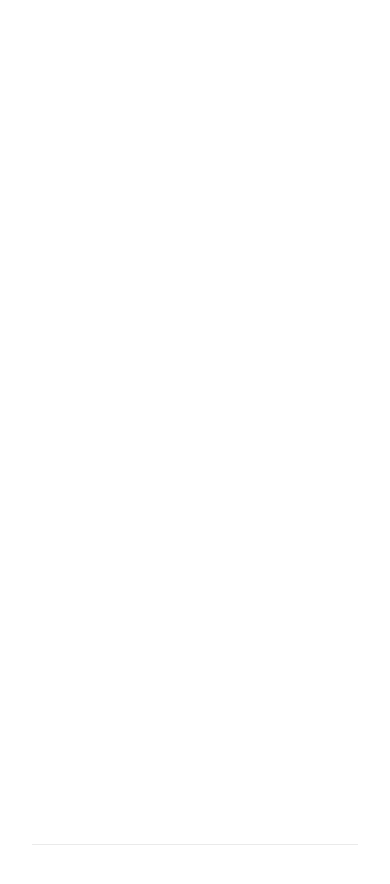
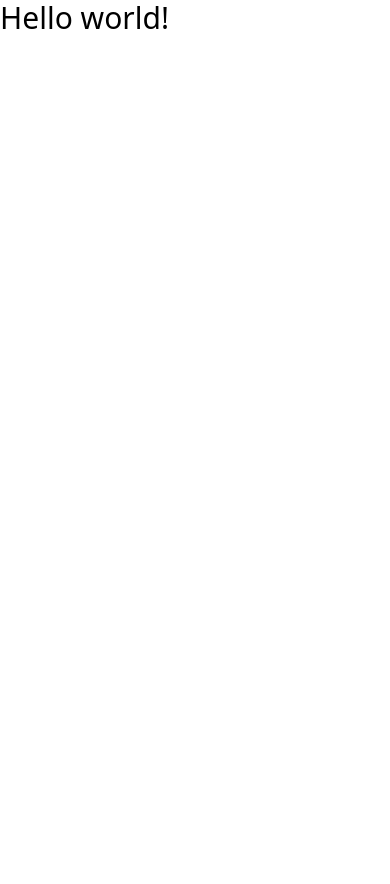
Before and after one commit to carmtsang/authentication-app, a Next.js app: page / in a window 390 px wide. Shown: the top 884 px of the page. After the commit the page ends 844 px from the top, so only its background shows below. Built offline with nearby package versions, Linux system fonts and the light colour scheme.

Commit message:
config tailwind

```diff
--- a/pages/index.tsx
+++ b/pages/index.tsx
@@ -1,19 +1,20 @@
 import Head from "next/head";
 import Image from "next/image";
-import styles from "../styles/Home.module.css";
 
 export default function Home() {
   return (
-    <div className={styles.container}>
+    <div>
       <Head>
         <title>Authentication-App</title>
         <meta name="description" content="Generated by create next app" />
         <link rel="icon" href="/favicon.ico" />
       </Head>
 
-      <main className={styles.main}></main>
+      <main>
+        <h1 className="text-3xl">Hello world!</h1>
+      </main>
 
-      <footer className={styles.footer}></footer>
+      <footer></footer>
     </div>
   );
 }
--- a/styles/Home.module.css
+++ /dev/null
@@ -1,129 +0,0 @@
-.container {
-  padding: 0 2rem;
-}
-
-.main {
-  min-height: 100vh;
-  padding: 4rem 0;
-  flex: 1;
-  display: flex;
-  flex-direction: column;
-  justify-content: center;
-  align-items: center;
-}
-
-.footer {
-  display: flex;
-  flex: 1;
-  padding: 2rem 0;
-  border-top: 1px solid #eaeaea;
-  justify-content: center;
-  align-items: center;
-}
-
-.footer a {
-  display: flex;
-  justify-content: center;
-  align-items: center;
-  flex-grow: 1;
-}
-
-.title a {
-  color: #0070f3;
-  text-decoration: none;
-}
-
-.title a:hover,
-.title a:focus,
-.title a:active {
-  text-decoration: underline;
-}
-
-.title {
-  margin: 0;
-  line-height: 1.15;
-  font-size: 4rem;
-}
-
-.title,
-.description {
-  text-align: center;
-}
-
-.description {
-  margin: 4rem 0;
-  line-height: 1.5;
-  font-size: 1.5rem;
-}
-
-.code {
-  background: #fafafa;
-  border-radius: 5px;
-  padding: 0.75rem;
-  font-size: 1.1rem;
-  font-family: Menlo, Monaco, Lucida Console, Liberation Mono, DejaVu Sans Mono,
-    Bitstream Vera Sans Mono, Courier New, monospace;
-}
-
-.grid {
-  display: flex;
-  align-items: center;
-  justify-content: center;
-  flex-wrap: wrap;
-  max-width: 800px;
-}
-
-.card {
-  margin: 1rem;
-  padding: 1.5rem;
-  text-align: left;
-  color: inherit;
-  text-decoration: none;
-  border: 1px solid #eaeaea;
-  border-radius: 10px;
-  transition: color 0.15s ease, border-color 0.15s ease;
-  max-width: 300px;
-}
-
-.card:hover,
-.card:focus,
-.card:active {
-  color: #0070f3;
-  border-color: #0070f3;
-}
-
-.card h2 {
-  margin: 0 0 1rem 0;
-  font-size: 1.5rem;
-}
-
-.card p {
-  margin: 0;
-  font-size: 1.25rem;
-  line-height: 1.5;
-}
-
-.logo {
-  height: 1em;
-  margin-left: 0.5rem;
-}
-
-@media (max-width: 600px) {
-  .grid {
-    width: 100%;
-    flex-direction: column;
-  }
-}
-
-@media (prefers-color-scheme: dark) {
-  .card,
-  .footer {
-    border-color: #222;
-  }
-  .code {
-    background: #111;
-  }
-  .logo img {
-    filter: invert(1);
-  }
-}
--- a/styles/css/main.css
+++ b/styles/css/main.css
@@ -510,36 +510,7 @@ video {
   --tw-backdrop-sepia:  ;
 }
 
-.container {
-  width: 100%;
+.text-3xl {
+  font-size: 1.875rem;
+  line-height: 2.25rem;
 }
-
-@media (min-width: 640px) {
-  .container {
-    max-width: 640px;
-  }
-}
-
-@media (min-width: 768px) {
-  .container {
-    max-width: 768px;
-  }
-}
-
-@media (min-width: 1024px) {
-  .container {
-    max-width: 1024px;
-  }
-}
-
-@media (min-width: 1280px) {
-  .container {
-    max-width: 1280px;
-  }
-}
-
-@media (min-width: 1536px) {
-  .container {
-    max-width: 1536px;
-  }
-}
```
Also changed, not shown: pages/_app.tsx (+4 -3 lines).
